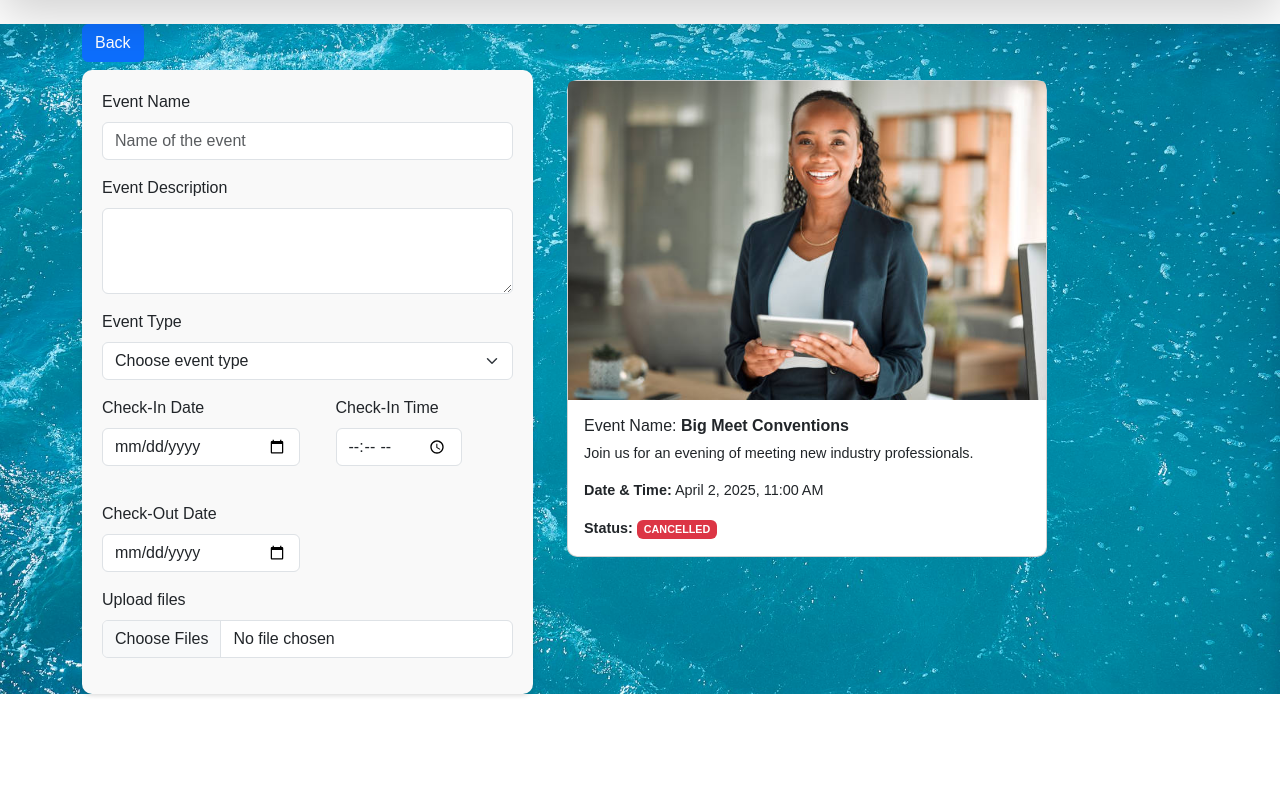
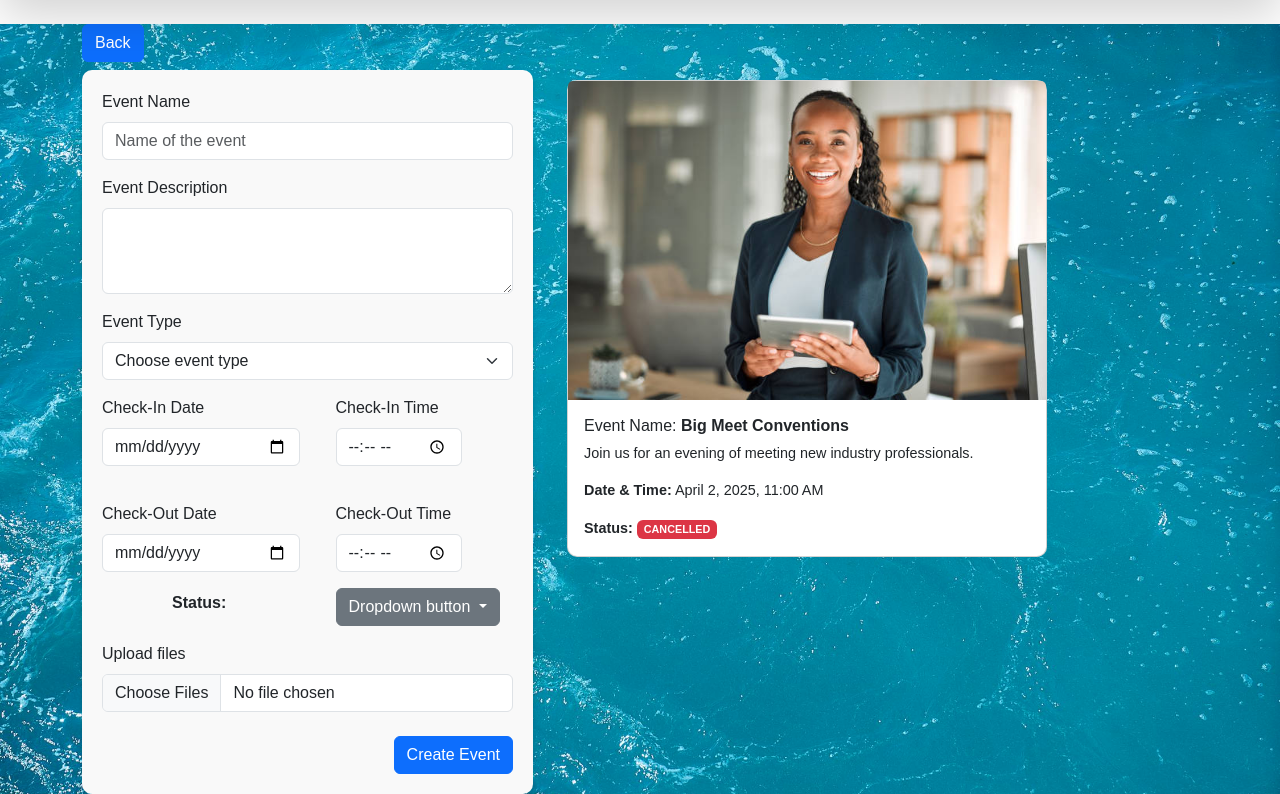
Before and after one commit to lchow6/IAB207-A1, a plain HTML site: page createevent.html in a window 1280 px wide. Shown: the part 87-881 px from the top of the page. Before the commit the page ends 800 px from the top, so only its background shows below. Drawn offline with nearby package versions, Linux system fonts and the light colour scheme; files whose address does not match are found by name.

Commit message:
Commit Nigga

```diff
--- a/createevent.html
+++ b/createevent.html
@@ -8,6 +8,7 @@
     <script src="https://cdn.jsdelivr.net/npm/bootstrap@5.3.3/dist/js/bootstrap.bundle.min.js" integrity="sha384-YvpcrYf0tY3lHB60NNkmXc5s9fDVZLESaAA55NDzOxhy9GkcIdslK1eN7N6jIeHz" crossorigin="anonymous"></script>
     <script src="https://cdn.jsdelivr.net/npm/@popperjs/core@2.11.8/dist/umd/popper.min.js" integrity="sha384-I7E8VVD/ismYTF4hNIPjVp/Zjvgyol6VFvRkX/vR+Vc4jQkC+hVqc2pM8ODewa9r" crossorigin="anonymous"></script>
     <script src="https://cdn.jsdelivr.net/npm/bootstrap@5.3.3/dist/js/bootstrap.min.js" integrity="sha384-0pUGZvbkm6XF6gxjEnlmuGrJXVbNuzT9qBBavbLwCsOGabYfZo0T0to5eqruptLy" crossorigin="anonymous"></script>
+    <script src="https://cdn.jsdelivr.net/npm/bootstrap@5.3.3/dist/js/bootstrap.bundle.min.js"></script>
     <link rel="stylesheet" href="static/style/style.css">
   </head>
   <header>
@@ -111,6 +112,29 @@
                   <label for="checkOutDate" class="form-label">Check-Out Date</label>
                   <input type="date" class="form-control" id="checkOutDate">
                 </div>
+                <div class="col-md-4">
+                  <label for="checkOutTime" class="form-label">Check-Out Time</label>
+                  <input type="time" class="form-control" id="checkOutTime">
+                </div>
+              </div>
+              <!-- Status Dropdown Box -->
+              <div class="row g-3 mb-3 align-items-center">
+                <div class="col-md-6">
+                  <label class="form-label fw-bold status-label">Status:</label>
+                </div>
+                <div class="col-md-4">
+                  <div class="status-dropdown">
+                    <button class="btn btn-secondary dropdown-toggle" type="button" data-bs-toggle="dropdown" aria-expanded="false">
+                      Dropdown button
+                    </button>
+                    <ul class="dropdown-menu">
+                      <li><a class="dropdown-item" href="#"><span class="badge text-bg-success">OPEN</span></a></li>
+                      <li><a class="dropdown-item" href="#"><span class="badge text-bg-danger">CANCELLED</span></a></li>
+                      <li><a class="dropdown-item" href="#"><span class="badge text-bg-secondary">INACTIVE</span></a></li>
+                      <li><a class="dropdown-item" href="#"><span class="badge text-bg-warning">SOLD-OUT</span></a></li>
+                    </ul>
+                  </div>
+                </div>
               </div>
 
               <!-- File Upload -->
@@ -118,8 +142,16 @@
                 <label for="formFileMultiple" class="form-label">Upload files</label>
                 <input class="form-control" type="file" id="formFileMultiple" multiple>
               </div>
+
+              <!-- File Upload -->
+              <div class="text-end mt-4">
+                <button type="submit" class="btn btn-primary">Create Event</button>
+              </div>
+
             </div>
           </div>
+
+
 
           <!-- Card Container -->
           <div class="col-md-7">
@@ -140,11 +172,6 @@
             </div>
           </div>
         </div>
-      </div>
-
-
-
-
 
     </main>
   </body>
--- a/static/style/style.css
+++ b/static/style/style.css
@@ -109,7 +109,10 @@ main {
   box-shadow: 0 0 5px #17a5d5;
 }
 
-
 .row.g-3 {
   gap: 20px;
 }
+
+.status-label {
+  margin-left: 70px; /* Adjust the value to move it slightly to the right */
+}
```
